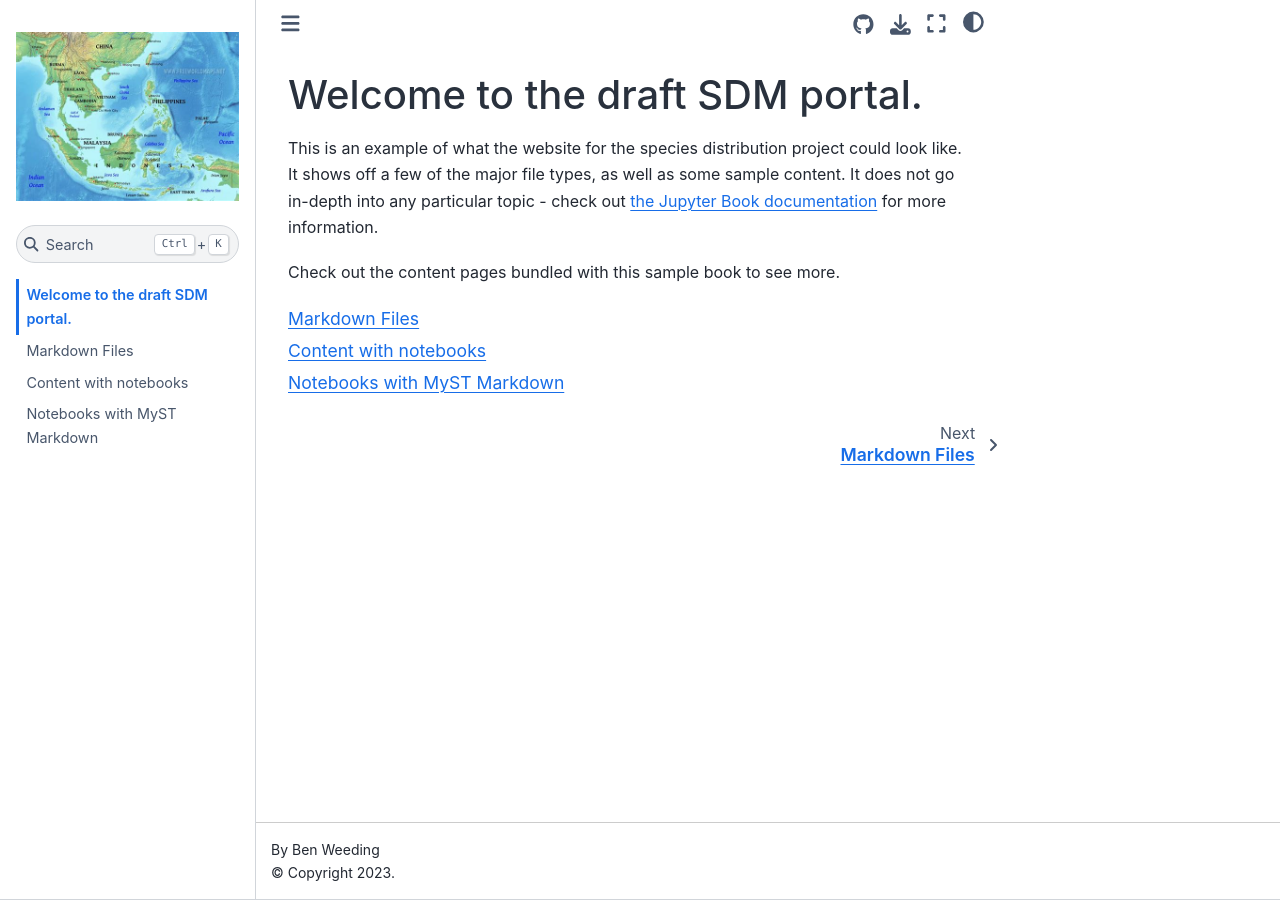
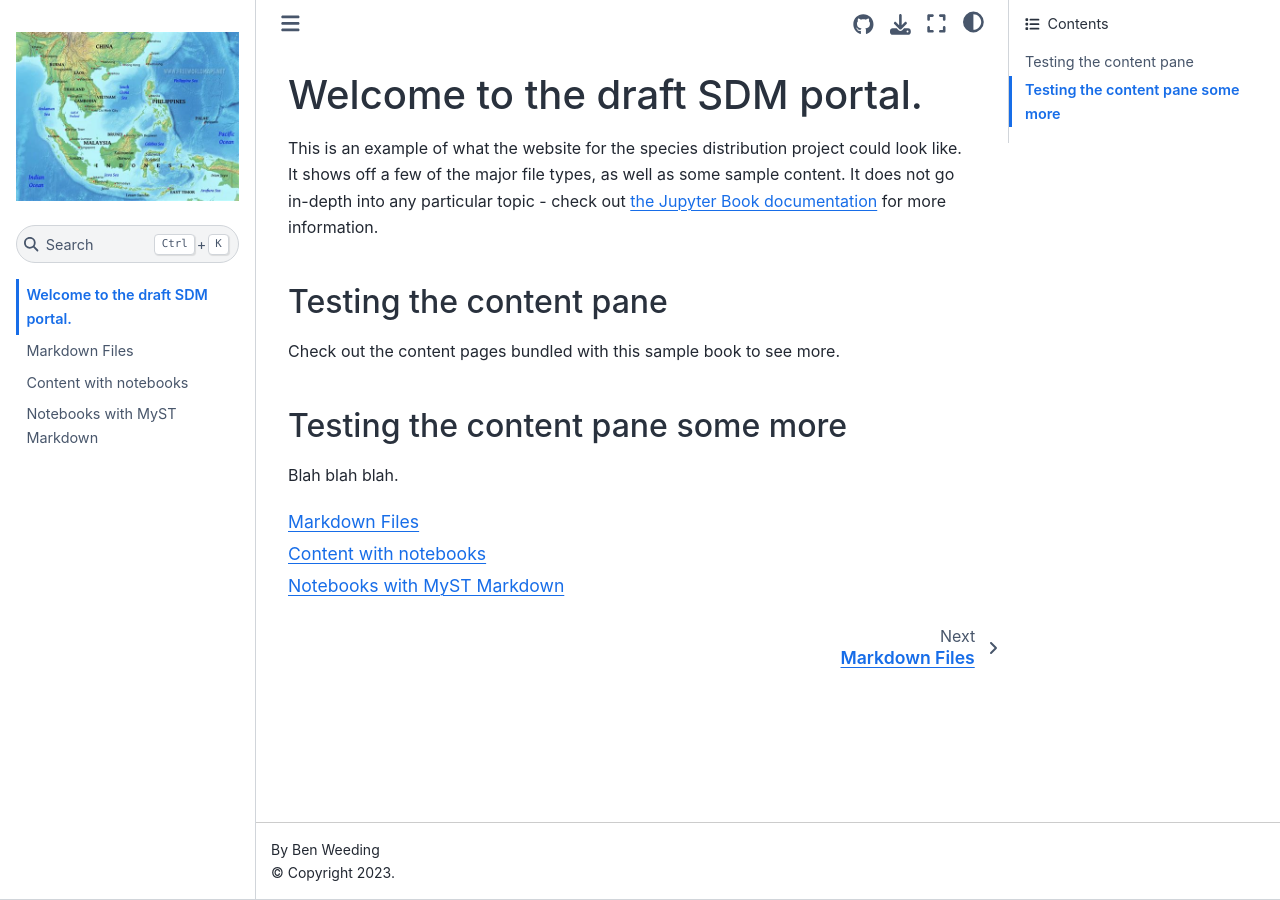
Before and after one commit to bweeding/sdm_portal_online, a Jupyter Book: the page built from intro.md, in a window 1280 px wide. Built offline with Jupyter Book 1.0.4 settings and Sphinx 7.4.7 and the Sphinx Book theme 1.1.4, drawn with Linux system fonts in a browser that asks for light colours.

Commit message:
content pane test

````diff
--- a/intro.md
+++ b/intro.md
@@ -4,7 +4,13 @@ This is an example of what the website for the species distribution project coul
 It shows off a few of the major file types, as well as some sample content.
 It does not go in-depth into any particular topic - check out [the Jupyter Book documentation](https://jupyterbook.org) for more information.
 
+## Testing the content pane
+
 Check out the content pages bundled with this sample book to see more.
+
+## Testing the content pane some more
+
+Blah blah blah.
 
 ```{tableofcontents}
 ```
````
